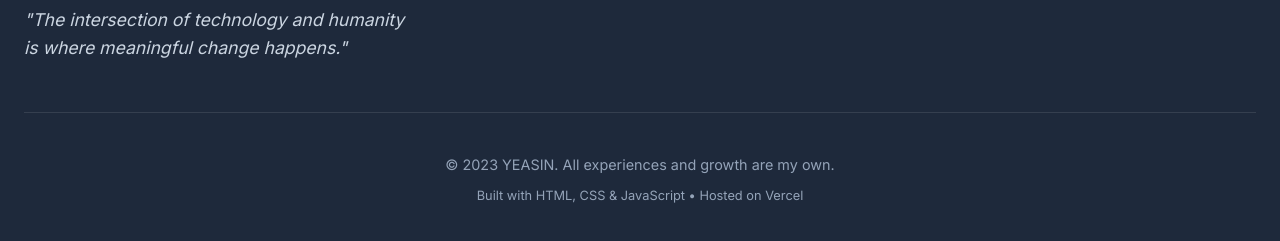
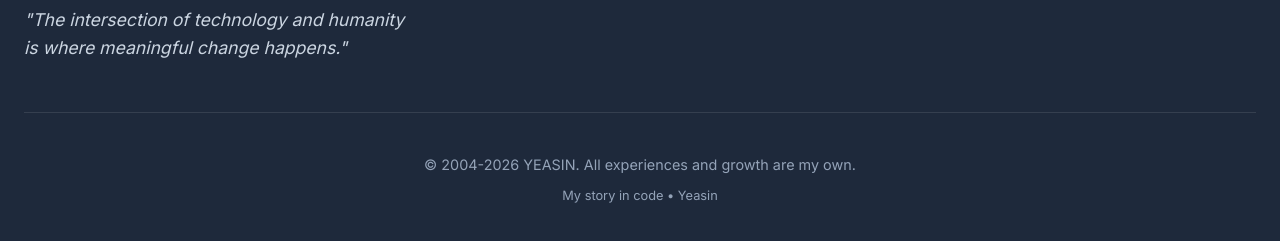
Before and after one commit to Yeasin7112/yeasin_wwb, a plain HTML site: page index.html in a window 1280 px wide. Shown: the part 4849-5090 px from the top of the page. Drawn offline with Linux system fonts and the light colour scheme.

Commit message:
Update index.html

```diff
--- a/index.html
+++ b/index.html
@@ -1148,8 +1148,8 @@
             </div>
 
             <div class="copyright">
-                <p>&copy; 2023 YEASIN. All experiences and growth are my own.</p>
-                <p style="margin-top: 10px; font-size: 0.8rem;">Built with HTML, CSS & JavaScript • Hosted on Vercel</p>
+                <p>&copy; 2004-2026 YEASIN. All experiences and growth are my own.</p>
+                <p style="margin-top: 10px; font-size: 0.8rem;">My story in code • Yeasin </p>
             </div>
         </div>
     </footer>
```
